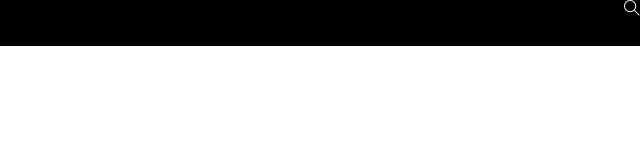
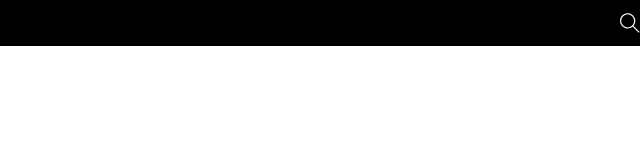
Before and after one commit to HuyTran72/Web_Build-the-band, a plain HTML site: page index.html in a window 1280 px wide. Shown: the full height of the page, 640-1280 px from the left. Drawn offline with Linux system fonts and the light colour scheme.

Commit message:
Update style.css

```diff
--- a/assets/css/style.css
+++ b/assets/css/style.css
@@ -95,6 +95,8 @@ html {
 
 #header .search-icon{
     color: #fff;
+    font-size: 20px;
+    line-height: 46px;
 }
 
 #slider {
```
